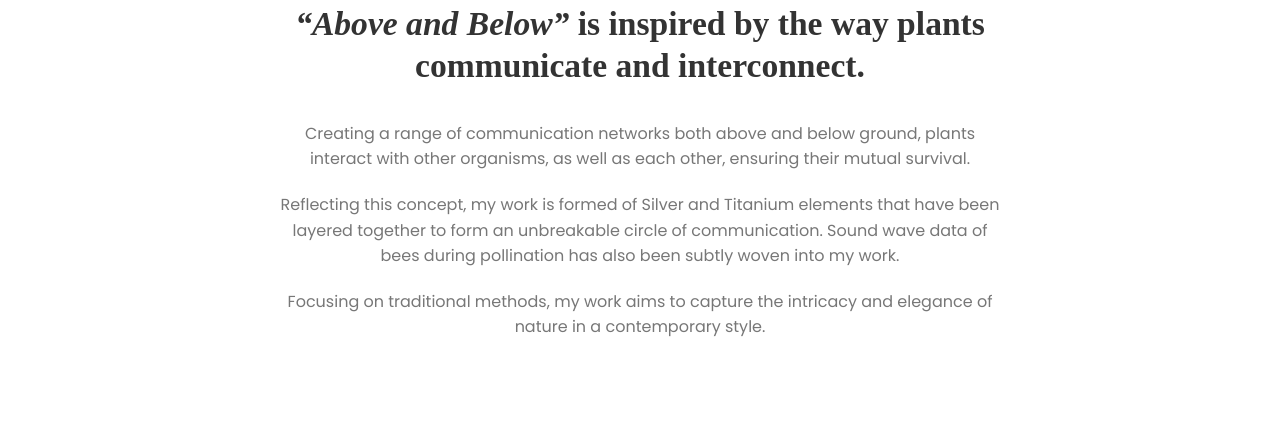
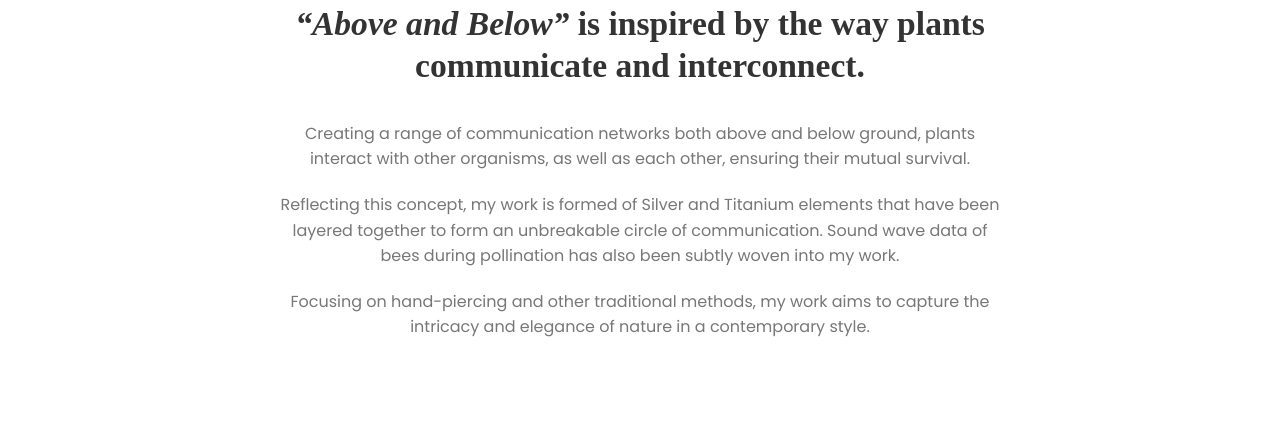
Before and after one commit to Octubrus/Lorna, a plain HTML site: page index.html in a window 1280 px wide. Shown: the part 860-1298 px from the top of the page. Drawn offline with Linux system fonts and the light colour scheme; a web font is replaced by a local one.

Commit message:
added handpiercing

```diff
--- a/index.html
+++ b/index.html
@@ -86,7 +86,7 @@
                     <p class="description">Reflecting this concept, my work is formed of Silver and Titanium elements
                         that have been layered together to form an unbreakable circle of communication. Sound wave data
                         of bees during pollination has also been subtly woven into my work.</p>
-                    <p class="description">Focusing on traditional methods, my work aims to capture the intricacy and
+                    <p class="description">Focusing on hand-piercing and other traditional methods, my work aims to capture the intricacy and
                         elegance of nature in a contemporary style.</p>
                 </div>
             </div>
```
